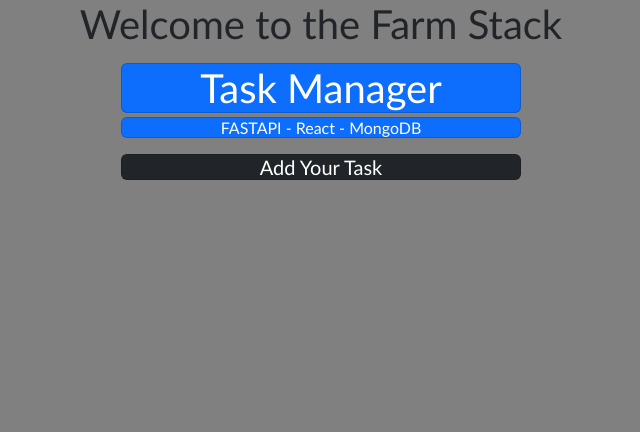
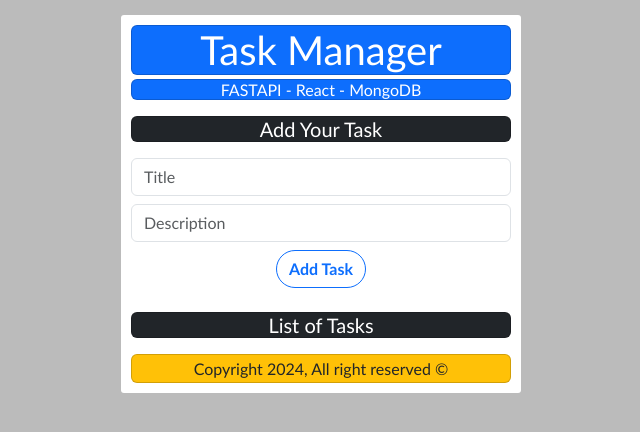
Before and after one commit to SilvesterSpath/FARM_stack, a React (Create React App) app in the folder frontend/: page / in a window 1280 px wide. Shown: the top 432 px of the page, without its empty margins (319-959 px from the left). Built offline with nearby package versions, Linux system fonts and the light colour scheme.

Commit message:
frontend UI

```diff
--- a/frontend/public/index.html
+++ b/frontend/public/index.html
@@ -24,7 +24,7 @@
       work correctly both with client-side routing and a non-root public URL.
       Learn how to configure a non-root public URL by running `npm run build`.
     -->
-    <title>React App</title>
+    <title>FARM App</title>
   </head>
   <body>
     <noscript>You need to enable JavaScript to run this app.</noscript>
--- a/frontend/src/App.css
+++ b/frontend/src/App.css
@@ -1,9 +1,14 @@
+:root {
+  --primary-color: rgb(187, 187, 187); /* Example blue color */
+  --font-size: 16px;
+}
+
 html {
-  background-color: gray;
+  background-color: var(--primary-color);
 }
 
 .App {
-  background-color: gray;
+  background-color: var(--primary-color);
   text-align: center;
   margin: 0;
   padding: 0;
--- a/frontend/src/App.js
+++ b/frontend/src/App.js
@@ -1,16 +1,22 @@
+import React, { useState } from 'react';
 import './App.css';
 import 'bootstrap/dist/css/bootstrap.min.css';
 
 function App() {
+  const [todoList, setTodoList] = useState([{}]);
+  const [title, setTitle] = useState('');
+  const [description, setDescription] = useState('');
+
   return (
     <div className='App'>
-      <h1>Welcome to the Farm Stack</h1>
       <div
         className='App list-group-item justify-content-center align-items-center mx-auto'
         style={{
           width: '400px',
-          backgroundColor: 'gray',
+          backgroundColor: 'white',
           marginTop: '15px',
+          padding: '10px',
+          borderRadius: '3px',
         }}
       >
         <h1
@@ -24,7 +30,30 @@
         </h6>
         <div className='card-body'>
           <h5 className='card text-white bg-dark mb-3'>Add Your Task</h5>
+          <span className='card-text'>
+            <input
+              type='text'
+              className='mb-2 form-control titleIn'
+              placeholder='Title'
+            />
+            <input
+              type='text'
+              className='mb-2 form-control desIn'
+              placeholder='Description'
+            />
+            <button
+              className='btn btn-outline-primary mx-2 mb-4'
+              style={{ borderRadius: '50px', 'font-weight': 'bold' }}
+            >
+              Add Task
+            </button>
+          </span>
+          <h5 className='card text-white bg-dark mb-3'>List of Tasks</h5>
+          <div>{/* Todo items component */}</div>
         </div>
+        <h6 className='card text-dark bg-warning py-1 mb-0'>
+          Copyright 2024, All right reserved &copy;
+        </h6>
       </div>
     </div>
   );
```
